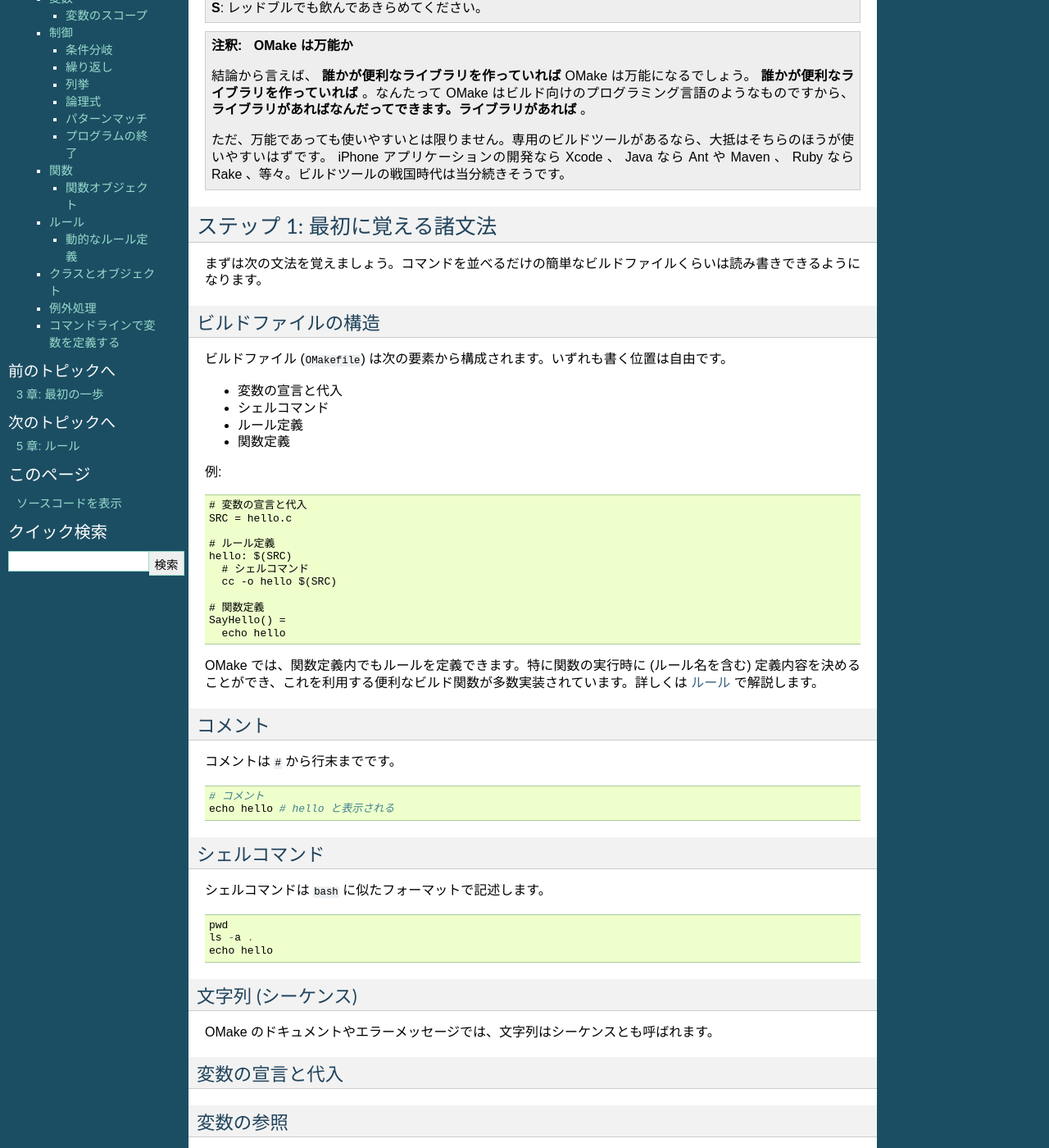
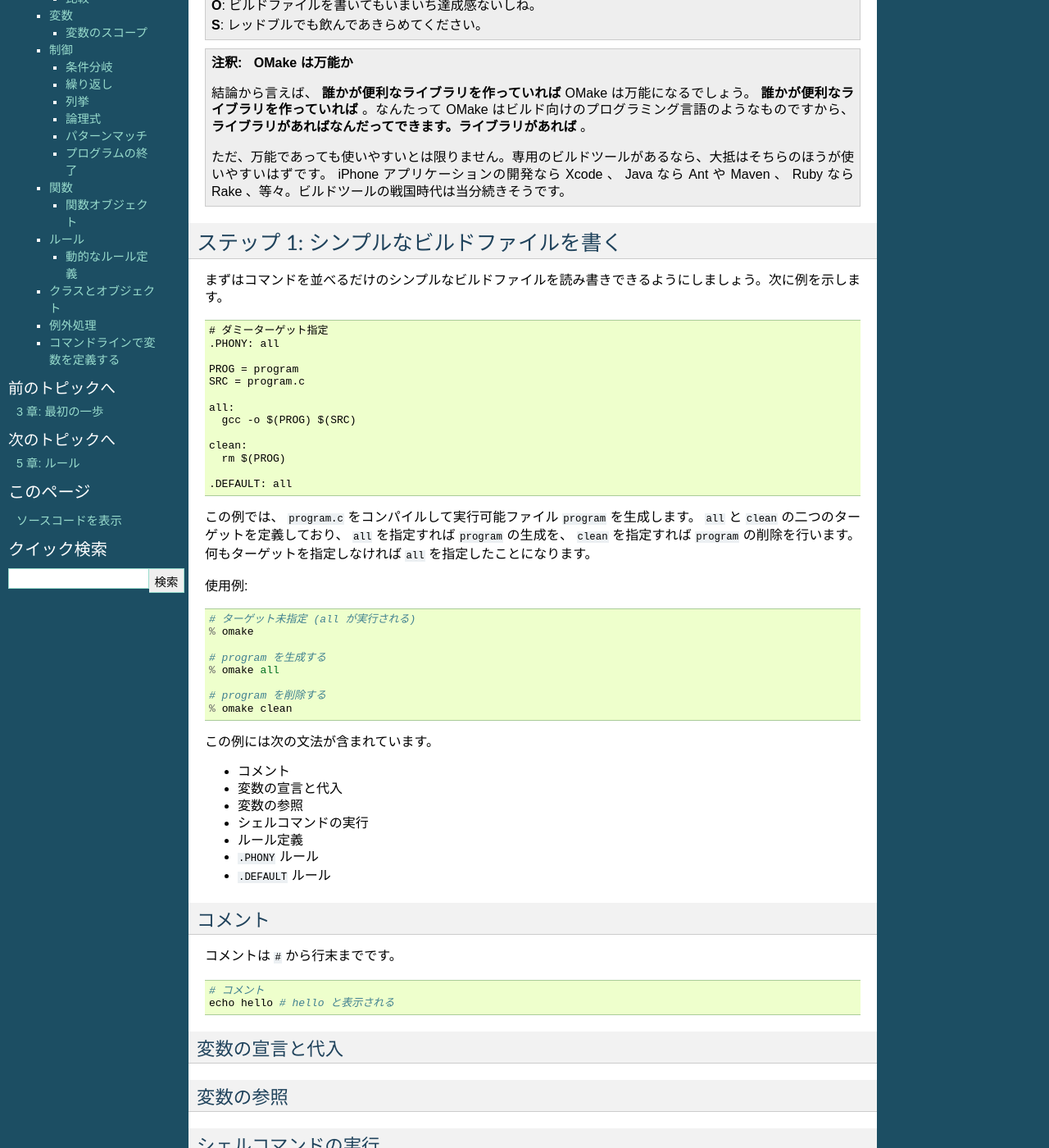
Before and after one commit to szktty/omakebook-jp, a Sphinx documentation site: the page built from source/programming.rst, in a window 1280 px wide and 1400 px high, scrolled down 513 px. Shown: the whole window at 82% size. Built offline with Sphinx 7.4.7, drawn with Linux system fonts in a browser that asks for light colours; some of the changed text lies outside the part shown.

Commit message:
ステップ 1 を記述

```diff
--- a/source/programming.rst
+++ b/source/programming.rst
@@ -4,8 +4,9 @@
 4 章: OMake プログラミング
 ==========================
 
-この章では、プログラミング言語としての OMake を解説します。
+この章では、プログラミング言語としての OMake をチュートリアル形式で解説します。一度に読み通す必要はないので、必要になったらその都度参照ください。また、都合上他の章と重複する内容もあります。
 
+.. index:: SCons, Rake
 
 ビルドツールでプログラミング？
 ==============================
@@ -28,22 +29,105 @@ OMake はビルドツールですが、プログラミング言語でもあり
    ただ、万能であっても使いやすいとは限りません。専用のビルドツールがあるなら、大抵はそちらのほうが使いやすいはずです。 iPhone アプリケーションの開発なら Xcode 、 Java なら Ant や Maven 、 Ruby なら Rake 、等々。ビルドツールの戦国時代は当分続きそうです。
 
 
-ステップ 1: 最初に覚える諸文法
-==============================
+ステップ 1: シンプルなビルドファイルを書く
+==========================================
 
-まずは次の文法を覚えましょう。コマンドを並べるだけの簡単なビルドファイルくらいは読み書きできるようになります。
+まずはコマンドを並べるだけのシンプルなビルドファイルを読み書きできるようにしましょう。次に例を示します。
+
+::
+
+ # ダミーターゲット指定
+ .PHONY: all
+
+ PROG = program
+ SRC = program.c
+
+ all:
+   gcc -o $(PROG) $(SRC)
+
+ clean:
+   rm $(PROG)
+
+ .DEFAULT: all
+
+この例では、 ``program.c`` をコンパイルして実行可能ファイル ``program`` を生成します。 ``all`` と ``clean`` の二つのターゲットを定義しており、 ``all`` を指定すれば ``program`` の生成を、 ``clean`` を指定すれば ``program`` の削除を行います。何もターゲットを指定しなければ ``all`` を指定したことになります。
+
+使用例::
+
+ # ターゲット未指定 (all が実行される)
+ % omake
+
+ # program を生成する
+ % omake all
+
+ # program を削除する
+ % omake clean
+
+この例には次の文法が含まれています。
+
+* コメント
+* 変数の宣言と代入
+* 変数の参照
+* シェルコマンドの実行
+* ルール定義
+* ``.PHONY`` ルール
+* ``.DEFAULT`` ルール
+
+
+.. index:: コメント
+
+コメント
+--------
+
+コメントは ``#`` から行末までです。
+
+::
+
+ # コメント
+ echo hello # hello と表示される
+
+.. index:: 変数; 宣言と代入
+
+変数の宣言と代入
+----------------
+
+.. index:: 変数; 参照
+
+変数の参照
+----------
+
+.. index::
+   single: OSH シェル
+   pair: シェルコマンド; 実行
+
+シェルコマンドの実行
+--------------------
+
+シェルコマンドは ``bash`` に似たフォーマットで記述します。
+
+::
+
+ pwd
+ ls -a .
+ echo hello
+
+..
+ * シェルコマンドと OMake 専用シェル (OSH) がある
+
 
 .. index:: ビルドファイル; 構造
 
 ビルドファイルの構造
 --------------------
 
-ビルドファイル (``OMakefile``) は次の要素から構成されます。いずれも書く位置は自由です。
+ビルドファイルは次の要素から構成されます。いずれも書く位置は自由です。
 
 * 変数の宣言と代入
-* シェルコマンド
+* シェルコマンドの実行
 * ルール定義
-* 関数定義
+* 関数定義 (後述)
+
+慣習的に、ビルドファイルの構造は先の例のように変数定義とルール定義を前後に分けて書くことが多くなります。ビルド処理が複雑になるに従って、ビルドファイルが読みづらくなりがちになります。読みやすい構造を保つよう心がけるといいでしょう。
 
 例::
 
@@ -62,36 +146,6 @@ OMake はビルドツールですが、プログラミング言語でもあり
 OMake では、関数定義内でもルールを定義できます。特に関数の実行時に (ルール名を含む) 定義内容を決めることができ、これを利用する便利なビルド関数が多数実装されています。詳しくは :ref:`ルール <Rules>` で解説します。
 
 
-.. index:: コメント
-
-コメント
---------
-
-コメントは ``#`` から行末までです。
-
-::
-
- # コメント
- echo hello # hello と表示される
-
-
-.. index:: シェルコマンド
-
-シェルコマンド
---------------
-
-シェルコマンドは ``bash`` に似たフォーマットで記述します。
-
-::
-
- pwd
- ls -a .
- echo hello
-
-..
- * シェルコマンドと OMake 専用シェル (OSH) がある
-
-
 .. index:: シーケンス, 文字列
 
 文字列 (シーケンス)
@@ -99,12 +153,6 @@ OMake では、関数定義内でもルールを定義できます。特に関
 
 OMake のドキュメントやエラーメッセージでは、文字列はシーケンスとも呼ばれます。
 
-
-変数の宣言と代入
-----------------
-
-変数の参照
-----------
 
 関数呼び出し
 ------------
```
